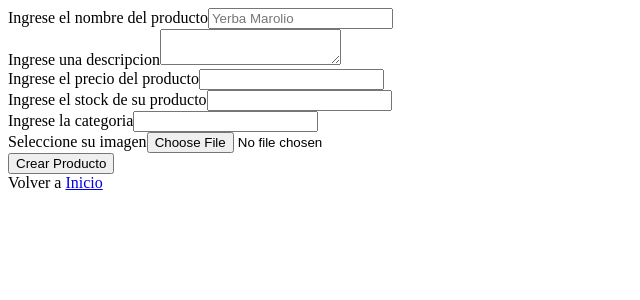
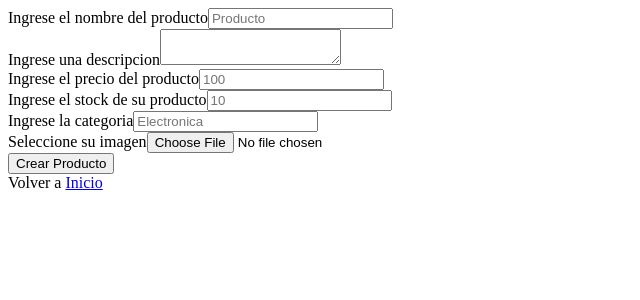
Before and after one commit to manu34dev/Backend-Classes, a React (Vite) app in the folder frontend-clase21-22/: page /product/new in a window 1280 px wide. Shown: the top 300 px of the page, without its empty margins (0-640 px from the left). Built offline with nearby package versions, Linux system fonts and the light colour scheme.

Commit message:
PUT commit

```diff
--- a/frontend-clase21-22/src/App.jsx
+++ b/frontend-clase21-22/src/App.jsx
@@ -7,6 +7,7 @@ import ResetPassword from './Screens/ResetPassword/ResetPassword'
 import Home from './Screens/Home/home'
 import CreateProduct from './Screens/CreateProduct/CreateProduct'
 import ProductsScreen from './Screens/ProductsScreen/ProductsScreen'
+import UpdateProduct from './Screens/UpdateProduct/UpdateProduct'
 
 function App() {
 
@@ -21,6 +22,7 @@ function App() {
       <Route path="/home" element={<Home />}/>
       <Route path="/product/new" element={<CreateProduct/>}/>
       <Route path="/product/:product_id" element={<ProductsScreen />}/>
+      <Route path="/product/:product_id/edit" element={<UpdateProduct/>}/>
     </Routes>
     </>
   )
--- a/frontend-clase21-22/src/Screens/CreateProduct/CreateProduct.jsx
+++ b/frontend-clase21-22/src/Screens/CreateProduct/CreateProduct.jsx
@@ -58,7 +58,7 @@ const CreateProduct = () => {
         <form onSubmit ={handleSubmitNewProduct} >
             <div>
                 <label htmlFor="title">Ingrese el nombre del producto</label>
-                <input name="title" id="title" placeholder="Yerba Marolio"/>
+                <input name="title" id="title" placeholder="Producto"/>
             </div>
             <div>
                 <label htmlFor="description">Ingrese una descripcion</label>
@@ -66,19 +66,19 @@ const CreateProduct = () => {
             </div>
             <div>
                 <label htmlFor="price">Ingrese el precio del producto</label>
-                <input name="price" id="price" />
+                <input name="price" id="price" placeholder="100" />
             </div>
             <div>
                 <label htmlFor="stock">Ingrese el stock de su producto</label>
-                <input name="stock" id="stock"/>
+                <input name="stock" id="stock" placeholder="10"/>
             </div>
             <div>
                 <label htmlFor="category">Ingrese la categoria</label>
-                <input name="category" id="category"/>
+                <input name="category" id="category" placeholder="Electronica"/>
             </div>
             <div>
                 {
-                    image &&
+                image &&
                     <img src={image} alt={image} height="100px" width="100px"/>
                 }
                 <label htmlFor="image">Seleccione su imagen</label>
--- /dev/null
+++ b/frontend-clase21-22/src/Screens/UpdateProduct/UpdateProduct.jsx
@@ -0,0 +1,101 @@
+import {React , useEffect, useState} from "react";
+import { extractFormData } from "../../Utils/extractFormData";
+import useForm from "../../Hooks/useForm";
+import { GET, getauthenticatedHeaders, PUT } from "../../fetching/http.fetching";
+
+
+const UpdateProduct = (product_id) => {
+    const [product_detail_state, setProductDetailState] = useState(null)
+    const getProductDetail = async (product_id) =>{
+        const product_detail_response = await GET(
+            `http://localhost:3000/api/products/${product_id}`,
+            {
+                headers: getauthenticatedHeaders()
+            }
+        )
+
+        setProductDetailState(product_detail_response.payload.product)
+}
+
+useEffect(
+    () =>{
+        getProductDetail(product_id)
+    },
+    []
+)
+const { form_values_state, handleChangeInputValue }  =  useForm({
+    title: "",
+    description: "",
+    price: "",
+    stock: "",
+    category: "",
+}
+)
+
+    const handleSubmitUpdateProduct = async (e) => {
+        try {
+            e.preventDefault();
+            const form_HTML = e.target;
+            const form_values = new FormData(form_HTML);
+            const form_fields = {
+                title: "",
+                description: "",
+                price: "",
+                stock: "",
+                category: "",
+            };
+
+            const formValuesObject = extractFormData(form_fields, form_values);
+            console.log(formValuesObject);
+            //Agrego la image al objeto de los valores del form
+            formValuesObject.image = image;
+
+            const response = await PUT(
+                "http://localhost:3000/api/products_id/edit",
+                {
+                    headers: getauthenticatedHeaders(),
+                    body: JSON.stringify(formValuesObject),
+                }
+            );
+            console.log(response);
+
+        } catch (error) {
+            console.log(error);
+        }
+    }
+
+return (
+    <div>
+        <h1>Editar Product</h1>
+        <form onSubmit={handleSubmitUpdateProduct}>
+            <div>
+                <label htmlFor="title">Ingere el nuevo titulo</label>
+                <input type="text" name="title" value={product_detail_state?.title} placeholder="Titulo" onChange={handleChangeInputValue} />
+            </div>
+            <div>
+                <label htmlFor="description">Ingrese la nueva descripcion</label>
+                <textarea name="description" id="description" placeholder="Descripcion" onChange={handleChangeInputValue}></textarea>
+            </div>
+            <div>
+                <label htmlFor="price">Ingrese el nuevo precio</label>
+                <input type="text" name="price" placeholder="100" onChange={handleChangeInputValue} />
+            </div>
+            <div>
+                <label htmlFor="stock">Ingrese el nuevo stock</label>
+                <input type="text" name="stock" placeholder="10" onChange={handleChangeInputValue} />
+            </div>
+            <div>
+                <label htmlFor="category">Ingrese la nueva categoria</label>
+                <input type="text" name="category"  placeholder="Electronica" onChange={handleChangeInputValue} />
+            </div>
+            <div>
+                <label htmlFor="image">Ingrese la nueva imagen</label>
+                <input type="file" name="image" onChange={(e) => setImage(e.target.files[0])} />
+            </div>
+            <button type="submit">Actualizar producto</button>
+        </form>
+    </div>
+)
+}
+
+export default UpdateProduct
```
Also changed, not shown: frontend-clase21-22/src/Screens/Home/Home.jsx (+7 -3 lines), frontend-clase21-22/src/Screens/ProductsScreen/ProductsScreen.jsx (+6 -5 lines), 2 other files (tests, documents, lock files or other folders).
